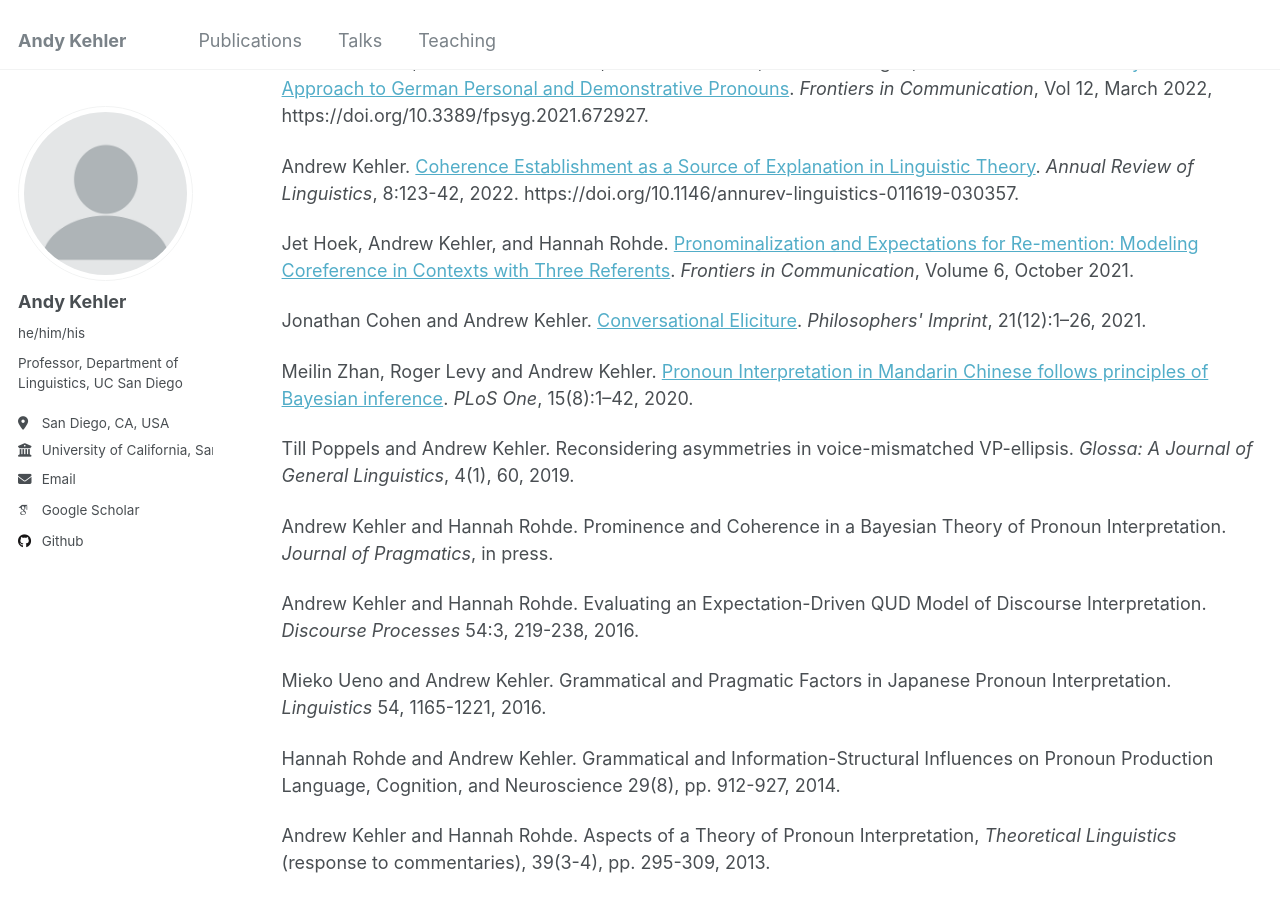
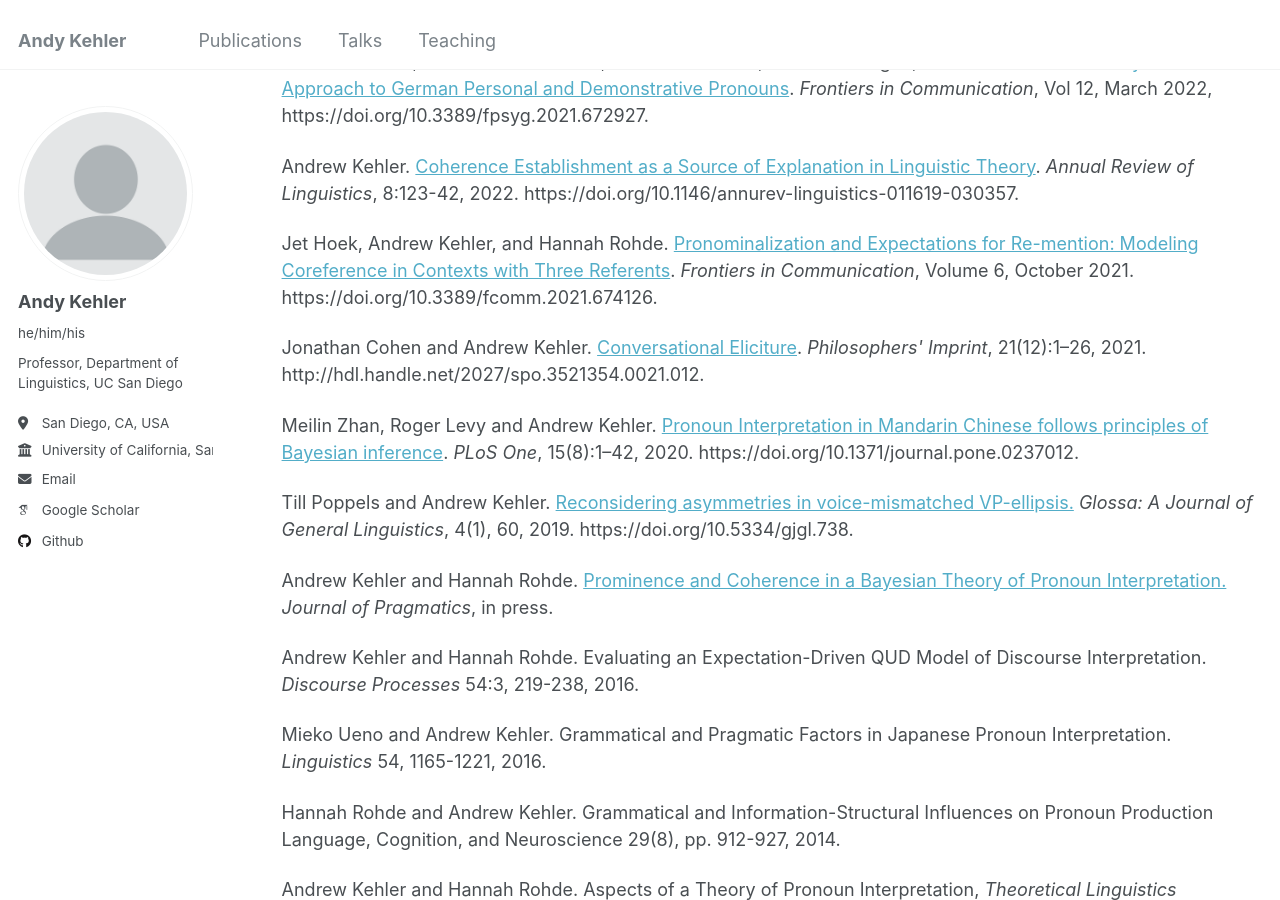
Before and after one commit to akehler/akehler.github.io, a Jekyll site: the page built from _pages/publications.html, in a window 1280 px wide and 900 px high, scrolled down 410 px. Built offline with Jekyll 4.4.1, drawn with Linux system fonts in a browser that asks for light colours; some web fonts are replaced; part of the change alters nothing that is shown.

Commit message:
Update publications.html

```diff
--- a/_pages/publications.html
+++ b/_pages/publications.html
@@ -47,31 +47,31 @@ Andrew Kehler. <a href="https://www.annualreviews.org/content/journals/10.1146/a
 Jet Hoek, Andrew Kehler, and Hannah Rohde. <a href="https://www.frontiersin.org/journals/communication/articles/10.3389/fcomm.2021.674126/full">Pronominalization and
 	  Expectations for Re-mention: Modeling Coreference in
 	  Contexts with Three Referents</a>. <i>Frontiers in Communication</i>, Volume 6,
-	  October 2021.
+	  October 2021. https://doi.org/10.3389/fcomm.2021.674126.
 
   <p><p>
 
 Jonathan Cohen and Andrew Kehler.
 <a href="https://quod.lib.umich.edu/p/phimp/3521354.0021.012/--conversational-eliciture?view=image">
-	Conversational Eliciture</a>. <i>Philosophers' Imprint</i>, 21(12):1–26, 2021.
+	Conversational Eliciture</a>. <i>Philosophers' Imprint</i>, 21(12):1–26, 2021. http://hdl.handle.net/2027/spo.3521354.0021.012.
 
 <p><p>
 
 
 Meilin Zhan, Roger Levy and Andrew Kehler. <a href="https://journals.plos.org/plosone/article?id=10.1371/journal.pone.0237012">Pronoun
 Interpretation in Mandarin Chinese follows principles of Bayesian
-inference</a>. <i>PLoS One</i>, 15(8):1–42, 2020.
+inference</a>. <i>PLoS One</i>, 15(8):1–42, 2020. https://doi.org/10.1371/journal.pone.0237012.
 
 <p><p>
-Till Poppels and Andrew Kehler. Reconsidering asymmetries in
-  voice-mismatched VP-ellipsis. <i>Glossa: A Journal of General
-  Linguistics</i>, 4(1), 60, 2019.
+Till Poppels and Andrew Kehler. <a href="https://www.glossa-journal.org/article/id/5167/">Reconsidering asymmetries in
+  voice-mismatched VP-ellipsis.</a> <i>Glossa: A Journal of General
+  Linguistics</i>, 4(1), 60, 2019.  https://doi.org/10.5334/gjgl.738.
 
   <p><p>
 
-Andrew Kehler and Hannah Rohde. Prominence and Coherence in a
+Andrew Kehler and Hannah Rohde. <a href="https://www.sciencedirect.com/science/article/abs/pii/S0378216618302881">Prominence and Coherence in a
 			  Bayesian Theory of Pronoun
-			  Interpretation.
+			  Interpretation.</a>
 			  <i>Journal of Pragmatics</i>, in press.
 
 <p><p>
```
